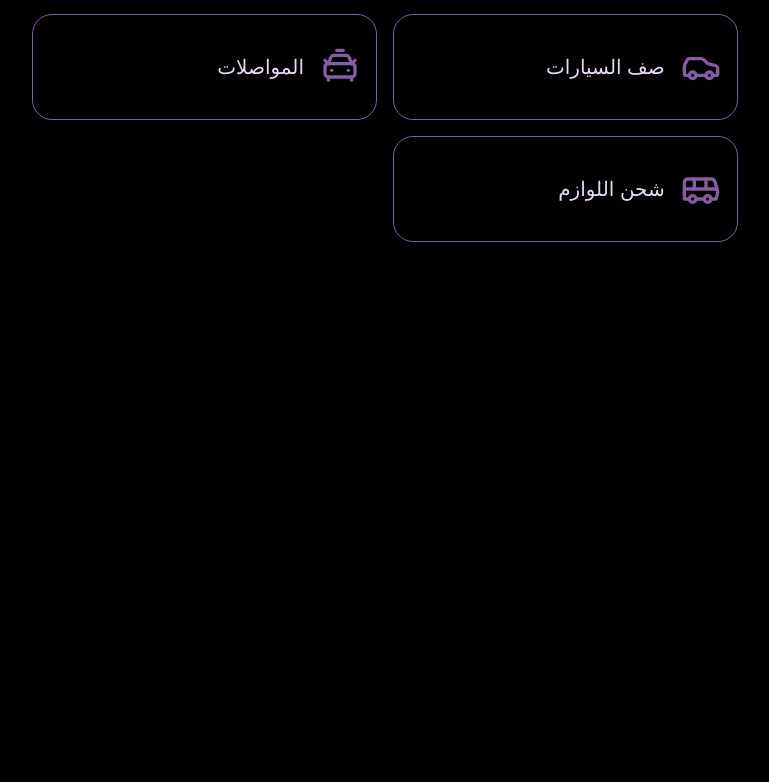
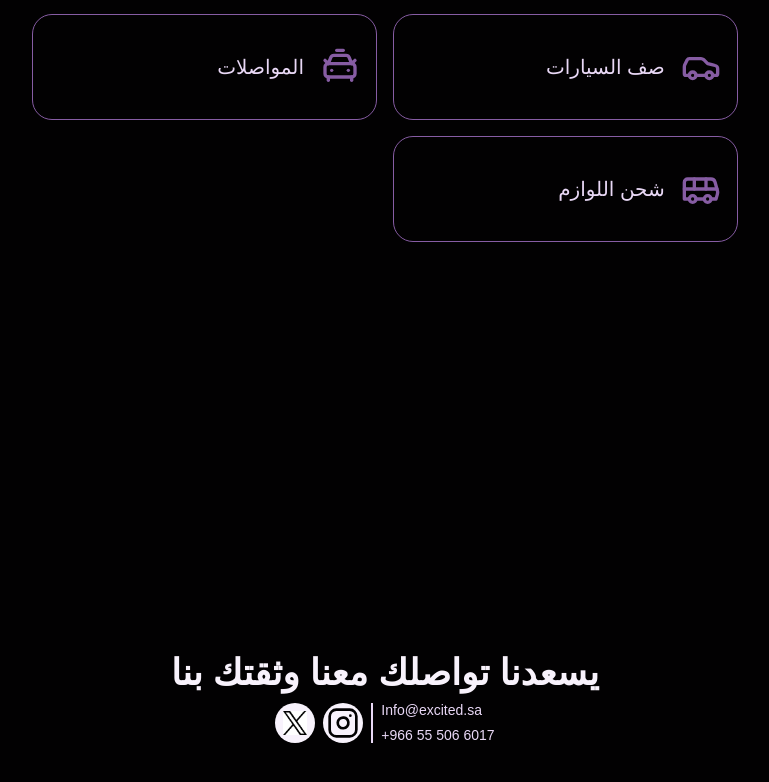
Before and after one commit to Paula-Refaat/Excited, a Next.js app: page / in a window 1280 px wide. Shown: the part 5931-6713 px from the top of the page, without its empty margins (255-1024 px from the left). Before the commit the page ends 6427 px from the top, so only its background shows below. Built offline with nearby package versions, Linux system fonts and the light colour scheme; a web font is replaced by a local one.

Commit message:
✨ Creating contact us section

```diff
--- a/src/app/page.tsx
+++ b/src/app/page.tsx
@@ -1,4 +1,5 @@
 import CompanyStory from '@/components/company-story';
+import Contact from '@/components/contact';
 import EventManagement from '@/components/event-management';
 import Hero from '@/components/hero';
 import Introduction from '@/components/introduction';
@@ -24,6 +25,7 @@ const Home = () => {
       <EventManagement />
       <ManagementServices />
       <Logistics />
+      <Contact />
     </div>
   );
 };
--- /dev/null
+++ b/src/components/contact.tsx
@@ -0,0 +1,33 @@
+import { InstagramIcon } from '@/components/shared/icons';
+import React from 'react';
+
+const Contact = () => {
+  return (
+    <div className="flex h-[50vh] items-center justify-center">
+      <div className="flex flex-col items-center">
+        <p className="text-2xl font-bold">يسعدنا تواصلك معنا وثقتك بنا</p>
+        <div className="flex items-center gap-2">
+          <p lang="en" className="flex flex-col gap-1 text-sm text-secondary">
+            <a href="mailto:Info@excited.sa">Info@excited.sa</a>
+            <a href="tel:+966555066017">+966 55 506 6017</a>
+          </p>
+          <div className="h-10 w-[2px] bg-secondary"></div>
+          <a
+            href="https://www.instagram.com/excited.sa?igsh=czJwYmFkOXNxOTZl&utm_source=qr"
+            className="flex size-10 items-center justify-center rounded-full bg-foreground p-1"
+          >
+            <InstagramIcon className="size-full text-background" />
+          </a>
+          <a
+            href="https://x.com/excited_sa?s=21"
+            className="flex size-10 items-center justify-center rounded-full bg-foreground"
+          >
+            <img src="/x.png" alt="X" className="size-[60%]" />
+          </a>
+        </div>
+      </div>
+    </div>
+  );
+};
+
+export default Contact;
--- a/src/components/shared/icons.tsx
+++ b/src/components/shared/icons.tsx
@@ -13,6 +13,7 @@ export {
   Car as CarIcon,
   CarTaxiFront as CarTaxiFrontIcon,
   Bus as BusIcon,
+  Instagram as InstagramIcon,
 } from 'lucide-react';
 
 type SvgProps = React.SVGProps<SVGSVGElement>;
```
Also changed, not shown: public/x.png (added).
